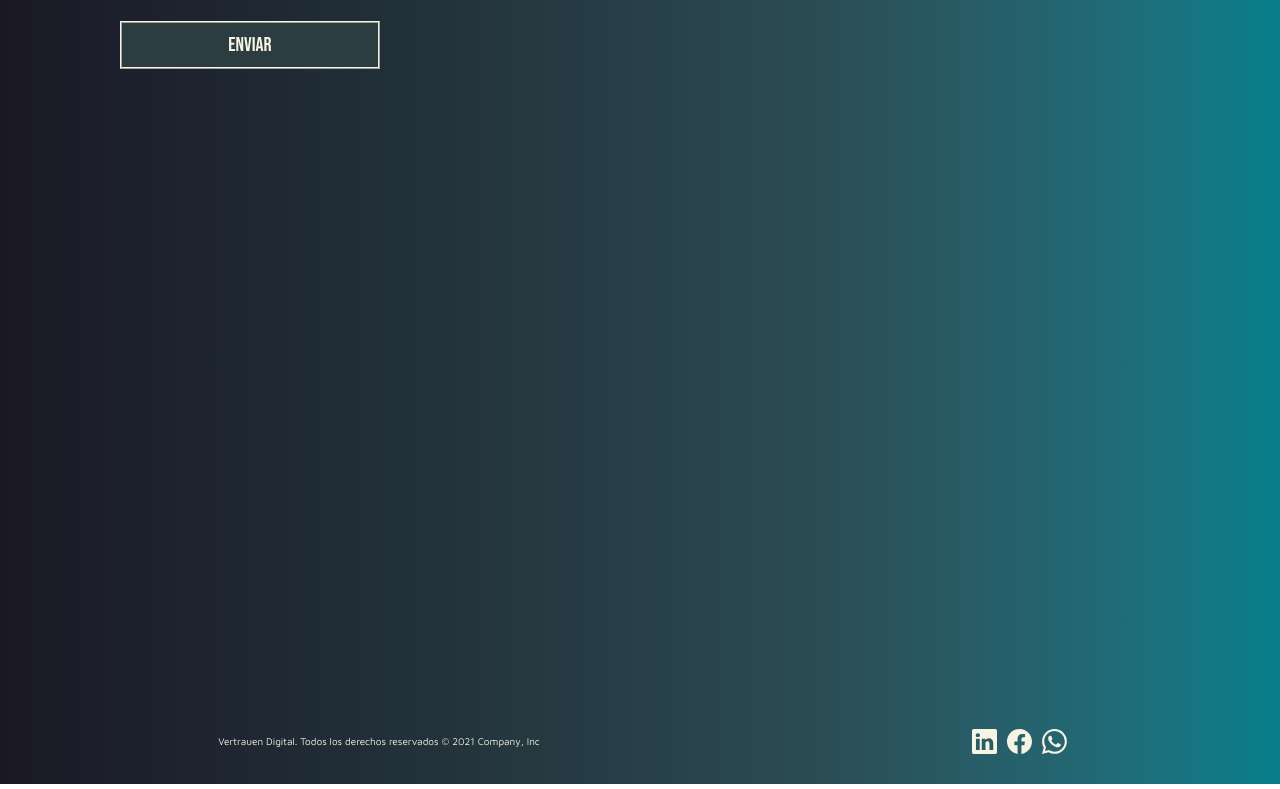
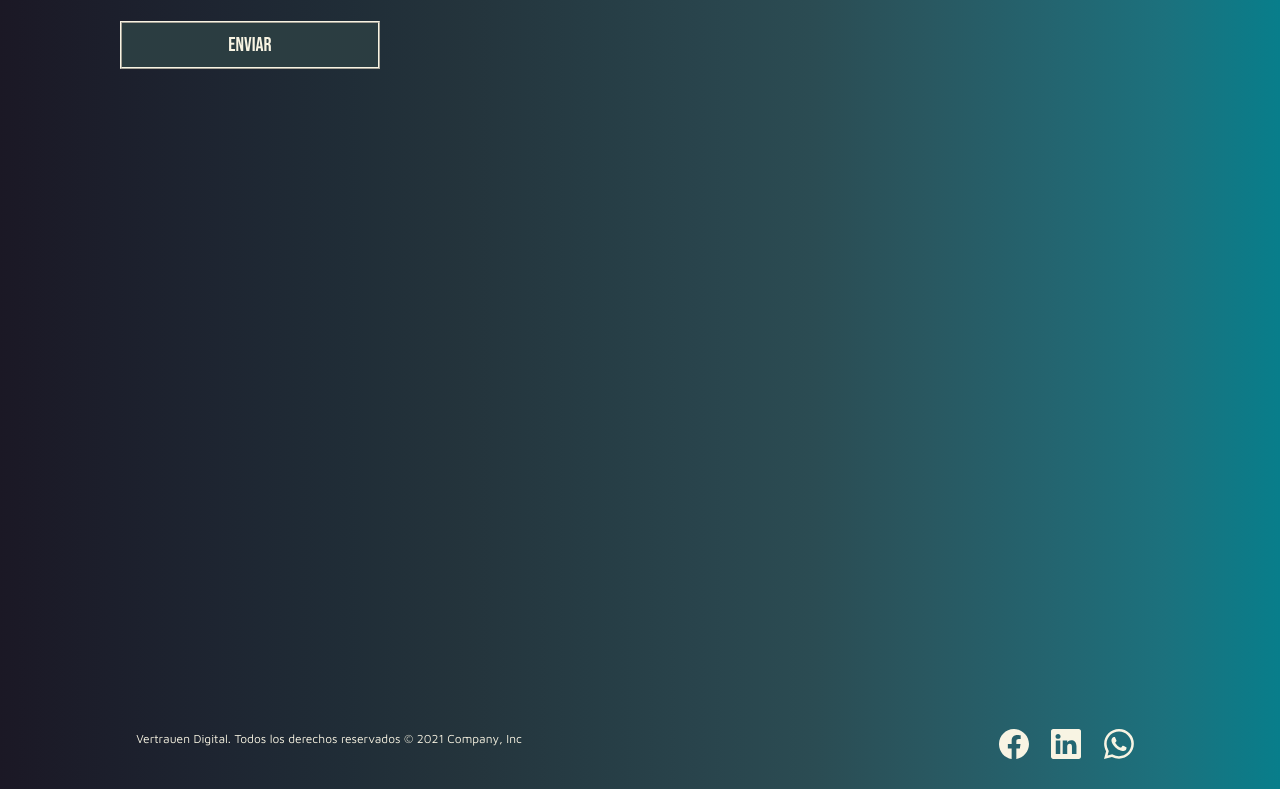
Before and after one commit to GabrielSidd/Vertrauen-digital-Sidders, a website: page assets/pages/contact.html in a window 1280 px wide. Shown: the part 1159-1948 px from the top of the page. Drawn offline with nearby package versions, Linux system fonts and the light colour scheme.

Commit message:
retoques footer

```diff
--- a/assets/pages/contact.html
+++ b/assets/pages/contact.html
@@ -17,10 +17,10 @@
 </head>
 <body>
   <header>
-    <nav class="navbar navbar-expand-lg">
+    <nav class="navbar navbar-expand-sm navbar-ligh">
       <div class="container">
-        <img src="../img/Logo_vertrauen.png" class="navbar-brand" href="#" data-aos="flip-left"></img>
-        <button class="navbar-toggler" type="button" data-bs-toggle="collapse" data-bs-target="#navbarResponsive"
+        <img src="../img/Logo_vertrauen.png" class="navbar-brand"data-aos="flip-left"></img>
+        <button class="navbar-toggler navbar-dark" type="button" data-bs-toggle="collapse" data-bs-target="#navbarResponsive"
           aria-controls="navbarResponsive" aria-expanded="false" aria-label="Toggle navigation">
           <span class="navbar-toggler-icon"></span>
         </button>
@@ -94,32 +94,23 @@
       </form>
     </section>
   </main>
-  <footer class="d-flex flex-row justify-content-center align-items-center py-5 my-15">
-    <div class="col-md-4 d-flex align-items-center">
-        <a href="/" class="mb-3 me-2 mb-md-0 text-muted text-decoration-none lh-1">
-        </a>
-        <span class="bg">Vertrauen Digital. Todos los derechos reservados © 2021 Company, Inc</span>
+  <footer>
+    <div class="sociales">
+        <div class="sociales__CR">
+            <p>Vertrauen Digital. Todos los derechos reservados © 2021 Company, Inc</p>
+        </div>
+        <nav class="sociales__navegacion">
+            <a class="sociales__icono icono--facebook" href="https://www.facebook.com/vertrauendigital"> <svg xmlns="http://www.w3.org/2000/svg" width="30px" fill="currentColor"
+              class="bi bi-facebook" viewBox="0 0 16 16">
+              <path d="M16 8.049c0-4.446-3.582-8.05-8-8.05C3.58 0-.002 3.603-.002 8.05c0 4.017 2.926 7.347 6.75 7.951v-5.625h-2.03V8.05H6.75V6.275c0-2.017 1.195-3.131 3.022-3.131.876 0 1.791.157 1.791.157v1.98h-1.009c-.993 0-1.303.621-1.303 1.258v1.51h2.218l-.354 2.326H9.25V16c3.824-.604 6.75-3.934 6.75-7.951z" /></svg></a>
+            <a class="sociales__icono icono--linkedin" href="https://www.linkedin.com/vertrauendigital/"><svg xmlns="http://www.w3.org/2000/svg" width="30px" fill="currentColor"
+              class="bi bi-linkedin" viewBox="0 0 16 16">
+              <path d="M0 1.146C0 .513.526 0 1.175 0h13.65C15.474 0 16 .513 16 1.146v13.708c0 .633-.526 1.146-1.175 1.146H1.175C.526 16 0 15.487 0 14.854V1.146zm4.943 12.248V6.169H2.542v7.225h2.401zm-1.2-8.212c.837 0 1.358-.554 1.358-1.248-.015-.709-.52-1.248-1.342-1.248-.822 0-1.359.54-1.359 1.248 0 .694.521 1.248 1.327 1.248h.016zm4.908 8.212V9.359c0-.216.016-.432.08-.586.173-.431.568-.878 1.232-.878.869 0 1.216.662 1.216 1.634v3.865h2.401V9.25c0-2.22-1.184-3.252-2.764-3.252-1.274 0-1.845.7-2.165 1.193v.025h-.016a5.54 5.54 0 0 1 .016-.025V6.169h-2.4c.03.678 0 7.225 0 7.225h2.4z" /></svg> </a>
+            <a class="sociales__icono icono--whatsapp" href="https://whatsapp.com"><svg xmlns="http://www.w3.org/2000/svg" width="30px" fill="currentColor"
+              class="bi bi-whatsapp" viewBox="0 0 16 16">
+              <path d="M13.601 2.326A7.854 7.854 0 0 0 7.994 0C3.627 0 .068 3.558.064 7.926c0 1.399.366 2.76 1.057 3.965L0 16l4.204-1.102a7.933 7.933 0 0 0 3.79.965h.004c4.368 0 7.926-3.558 7.93-7.93A7.898 7.898 0 0 0 13.6 2.326zM7.994 14.521a6.573 6.573 0 0 1-3.356-.92l-.24-.144-2.494.654.666-2.433-.156-.251a6.56 6.56 0 0 1-1.007-3.505c0-3.626 2.957-6.584 6.591-6.584a6.56 6.56 0 0 1 4.66 1.931 6.557 6.557 0 0 1 1.928 4.66c-.004 3.639-2.961 6.592-6.592 6.592zm3.615-4.934c-.197-.099-1.17-.578-1.353-.646-.182-.065-.315-.099-.445.099-.133.197-.513.646-.627.775-.114.133-.232.148-.43.05-.197-.1-.836-.308-1.592-.985-.59-.525-.985-1.175-1.103-1.372-.114-.198-.011-.304.088-.403.087-.088.197-.232.296-.346.1-.114.133-.198.198-.33.065-.134.034-.248-.015-.347-.05-.099-.445-1.076-.612-1.47-.16-.389-.323-.335-.445-.34-.114-.007-.247-.007-.38-.007a.729.729 0 0 0-.529.247c-.182.198-.691.677-.691 1.654 0 .977.71 1.916.81 2.049.098.133 1.394 2.132 3.383 2.992.47.205.84.326 1.129.418.475.152.904.129 1.246.08.38-.058 1.171-.48 1.338-.943.164-.464.164-.86.114-.943-.049-.084-.182-.133-.38-.232z" /></svg> </a>
+        </nav>
     </div>
-    <ul class="nav col-md-4 justify-content-end list-unstyled d-flex">
-        <li class="ms-3"><a class="text-muted" href="../"> <svg xmlns="http://www.w3.org/2000/svg"  fill="currentColor"
-            class="bi bi-linkedin" viewBox="0 0 16 16">
-            <path
-                d="M0 1.146C0 .513.526 0 1.175 0h13.65C15.474 0 16 .513 16 1.146v13.708c0 .633-.526 1.146-1.175 1.146H1.175C.526 16 0 15.487 0 14.854V1.146zm4.943 12.248V6.169H2.542v7.225h2.401zm-1.2-8.212c.837 0 1.358-.554 1.358-1.248-.015-.709-.52-1.248-1.342-1.248-.822 0-1.359.54-1.359 1.248 0 .694.521 1.248 1.327 1.248h.016zm4.908 8.212V9.359c0-.216.016-.432.08-.586.173-.431.568-.878 1.232-.878.869 0 1.216.662 1.216 1.634v3.865h2.401V9.25c0-2.22-1.184-3.252-2.764-3.252-1.274 0-1.845.7-2.165 1.193v.025h-.016a5.54 5.54 0 0 1 .016-.025V6.169h-2.4c.03.678 0 7.225 0 7.225h2.4z" />
-        </svg>
-            </a></li>
-        <li class="ms-3"><a class="text-muted" href="#"><svg xmlns="http://www.w3.org/2000/svg"  fill="currentColor"
-            class="bi bi-facebook" viewBox="0 0 16 16">
-            <path
-                d="M16 8.049c0-4.446-3.582-8.05-8-8.05C3.58 0-.002 3.603-.002 8.05c0 4.017 2.926 7.347 6.75 7.951v-5.625h-2.03V8.05H6.75V6.275c0-2.017 1.195-3.131 3.022-3.131.876 0 1.791.157 1.791.157v1.98h-1.009c-.993 0-1.303.621-1.303 1.258v1.51h2.218l-.354 2.326H9.25V16c3.824-.604 6.75-3.934 6.75-7.951z" />
-        </svg>
-            </a></li>
-        <li class="ms-3"><a class="text-muted" href="#"> <svg xmlns="http://www.w3.org/2000/svg"  fill="currentColor"
-            class="bi bi-whatsapp" viewBox="0 0 16 16">
-            <path
-                d="M13.601 2.326A7.854 7.854 0 0 0 7.994 0C3.627 0 .068 3.558.064 7.926c0 1.399.366 2.76 1.057 3.965L0 16l4.204-1.102a7.933 7.933 0 0 0 3.79.965h.004c4.368 0 7.926-3.558 7.93-7.93A7.898 7.898 0 0 0 13.6 2.326zM7.994 14.521a6.573 6.573 0 0 1-3.356-.92l-.24-.144-2.494.654.666-2.433-.156-.251a6.56 6.56 0 0 1-1.007-3.505c0-3.626 2.957-6.584 6.591-6.584a6.56 6.56 0 0 1 4.66 1.931 6.557 6.557 0 0 1 1.928 4.66c-.004 3.639-2.961 6.592-6.592 6.592zm3.615-4.934c-.197-.099-1.17-.578-1.353-.646-.182-.065-.315-.099-.445.099-.133.197-.513.646-.627.775-.114.133-.232.148-.43.05-.197-.1-.836-.308-1.592-.985-.59-.525-.985-1.175-1.103-1.372-.114-.198-.011-.304.088-.403.087-.088.197-.232.296-.346.1-.114.133-.198.198-.33.065-.134.034-.248-.015-.347-.05-.099-.445-1.076-.612-1.47-.16-.389-.323-.335-.445-.34-.114-.007-.247-.007-.38-.007a.729.729 0 0 0-.529.247c-.182.198-.691.677-.691 1.654 0 .977.71 1.916.81 2.049.098.133 1.394 2.132 3.383 2.992.47.205.84.326 1.129.418.475.152.904.129 1.246.08.38-.058 1.171-.48 1.338-.943.164-.464.164-.86.114-.943-.049-.084-.182-.133-.38-.232z" />
-        </svg>
-            </a></li>
-    </ul>
 </footer>
   <script src="https://cdn.jsdelivr.net/npm/bootstrap@5.1.3/dist/js/bootstrap.bundle.min.js"
     integrity="sha384-ka7Sk0Gln4gmtz2MlQnikT1wXgYsOg+OMhuP+IlRH9sENBO0LRn5q+8nbTov4+1p" crossorigin="anonymous">
--- a/sass/misc/_mixins.scss
+++ b/sass/misc/_mixins.scss
@@ -1,5 +1,4 @@
 /*MIXINS*/
-
 .flex-row {
     display: flex;
 }
--- a/sass/misc/_normalize.scss
+++ b/sass/misc/_normalize.scss
@@ -4,20 +4,16 @@ html {
     font-size: 62.5%;
 
 }
-
 body {
     display: grid;
     grid-template-rows: auto 1fr auto;
     min-height: 100vh;
     background: $grad-bg;
-    font-family: $font-primary;
 }
-
 ul {
     list-style-type: none;
     padding-left: 0;
 }
-
 a {
     text-decoration: none;
     color: map-get($colores, terciario);
--- a/sass/partials/_footer.scss
+++ b/sass/partials/_footer.scss
@@ -1,15 +1,25 @@
 footer {
     margin-top: 30vh;
 }
+.sociales {
+        display: flex;
+        flex-direction: row;
+        align-items: center;
+        margin: 2rem ;
+        justify-content:space-around;
 
-svg {
-    width: 25px;
-    color: map-get($colores, terciario)
-}
-
-span {
-    flex-basis: 100%;
-    font-family: $font-primary;
-    font-size: 1em;
-    color: map-get($colores, terciario)
-}
+    }
+    .sociales__CR {
+        flex-basis: 50%;
+        font-family: $font-primary;
+        color: map-get($colores , terciario );
+        font-size: 1.2em;
+    }
+    .sociales__icono {
+        padding: 1rem;
+        flex-basis: 50%;
+        max-width: 100%;
+    }
+    .sociales__icono:hover {
+        color: map-get($colores , cuaternario);
+    }
--- a/sass/views/_contact.scss
+++ b/sass/views/_contact.scss
@@ -74,4 +74,8 @@
         border-style: ridge;
         margin-top: 3vh;
     }
+    button:hover {
+        color: map-get($colores , cuaternario );
+        border-color:map-get($colores , cuaternario );
+    }
 }
--- a/sass/views/_home.scss
+++ b/sass/views/_home.scss
@@ -31,11 +31,15 @@
     nav a {
         border-style: groove;
         border-color: map-get($colores, terciario);
-        padding: 0.6em;
+        padding: 0.8em;
         color: map-get($colores, terciario);
         font-family: $font_secundary;
         margin-top: 5vh;
         font-size: 2.5em;
+    }
+    nav a:hover {
+        color: map-get($colores , cuaternario );
+        border-color: map-get($colores , cuaternario );
     }
 
     &__picture {
```
Also changed, not shown: assets/pages/about.html (+17 -26 lines), assets/pages/clients.html (+17 -26 lines), assets/pages/service.html (+16 -25 lines), index.html (+16 -25 lines), css/index.css.
